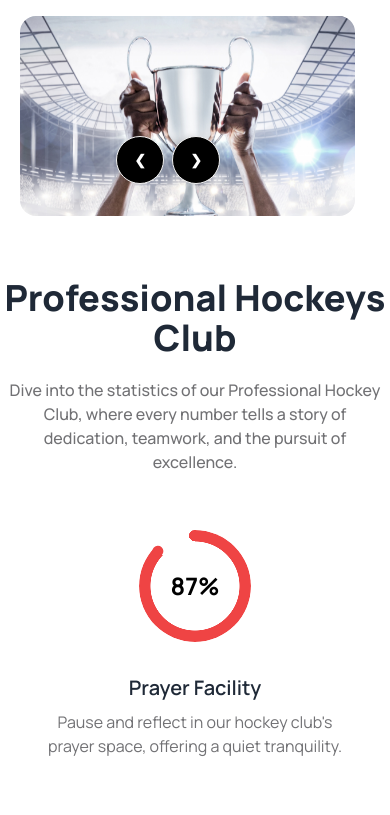
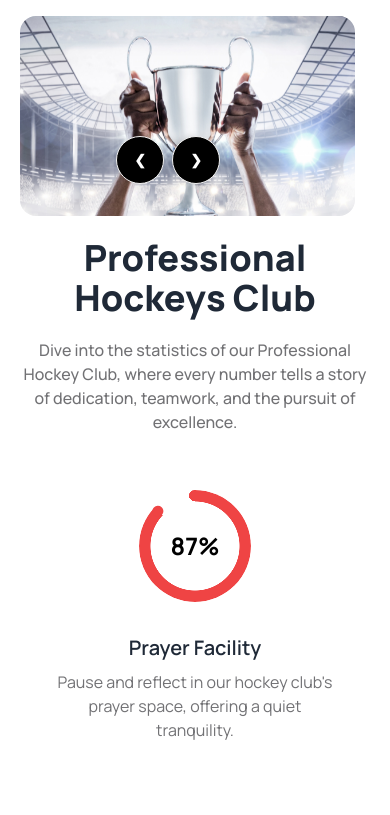
Before and after one commit to DevPentakill/A3-Hockey-with-daisyUI, a plain HTML site: page index.html in a window 390 px wide. Shown: the top 815 px of the page. Drawn offline with nearby package versions, Linux system fonts and the light colour scheme.

Commit message:
Professsional hockey Club i.e. STATISTICS section completed with responsiveness

```diff
--- a/index.html
+++ b/index.html
@@ -123,9 +123,9 @@
         <!-- Banner Section Ends Here. -->
     </header>
 
-    <main>
+    <main class="mx-5 my-4 lg:mx-32 lg:my-14">
         <!-- Hockey CLub section -->
-        <section class="text-center my-14">
+        <section class="text-center">
             <h2 class="text-4xl font-extrabold mb-5">Professional Hockeys Club</h2>
             <p class="lg:max-w-3xl font-medium mb-10 mx-auto text-infocolour">Dive into the statistics of our
                 Professional Hockey Club, where every number tells a story of dedication, teamwork, and the pursuit of
```
